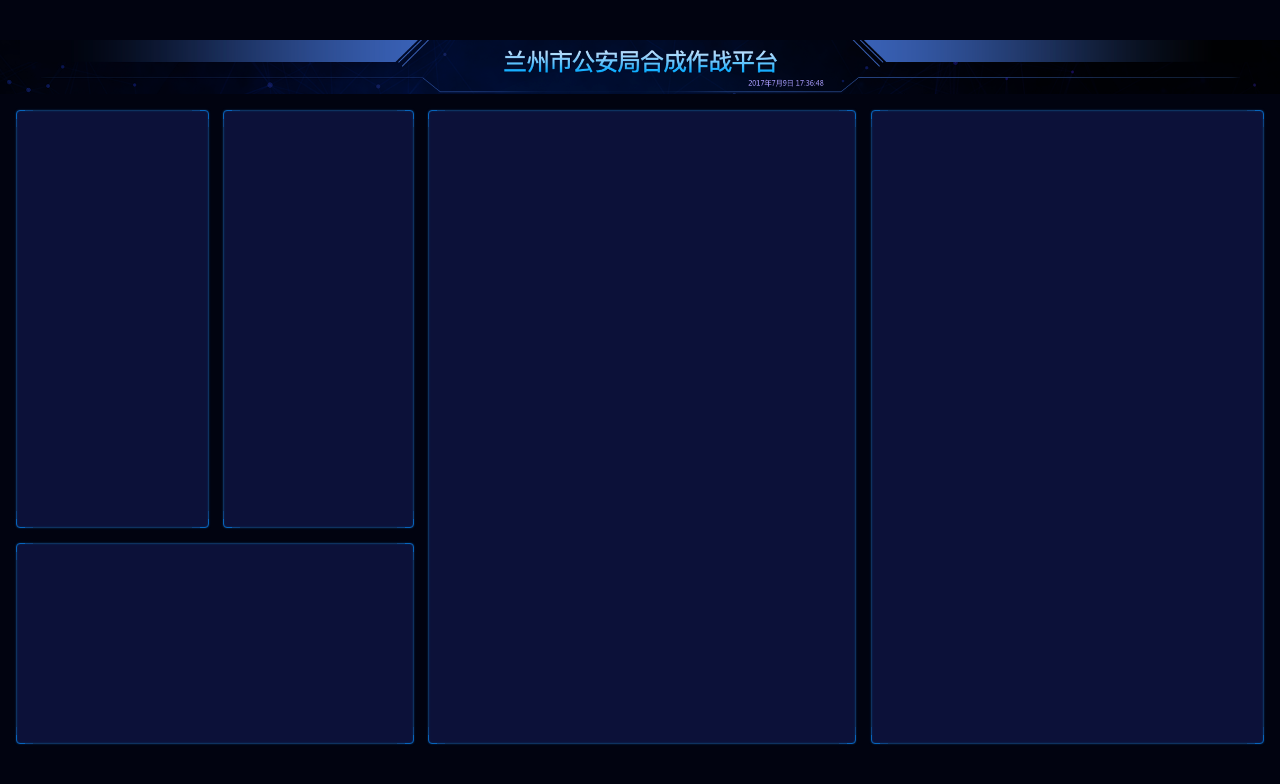
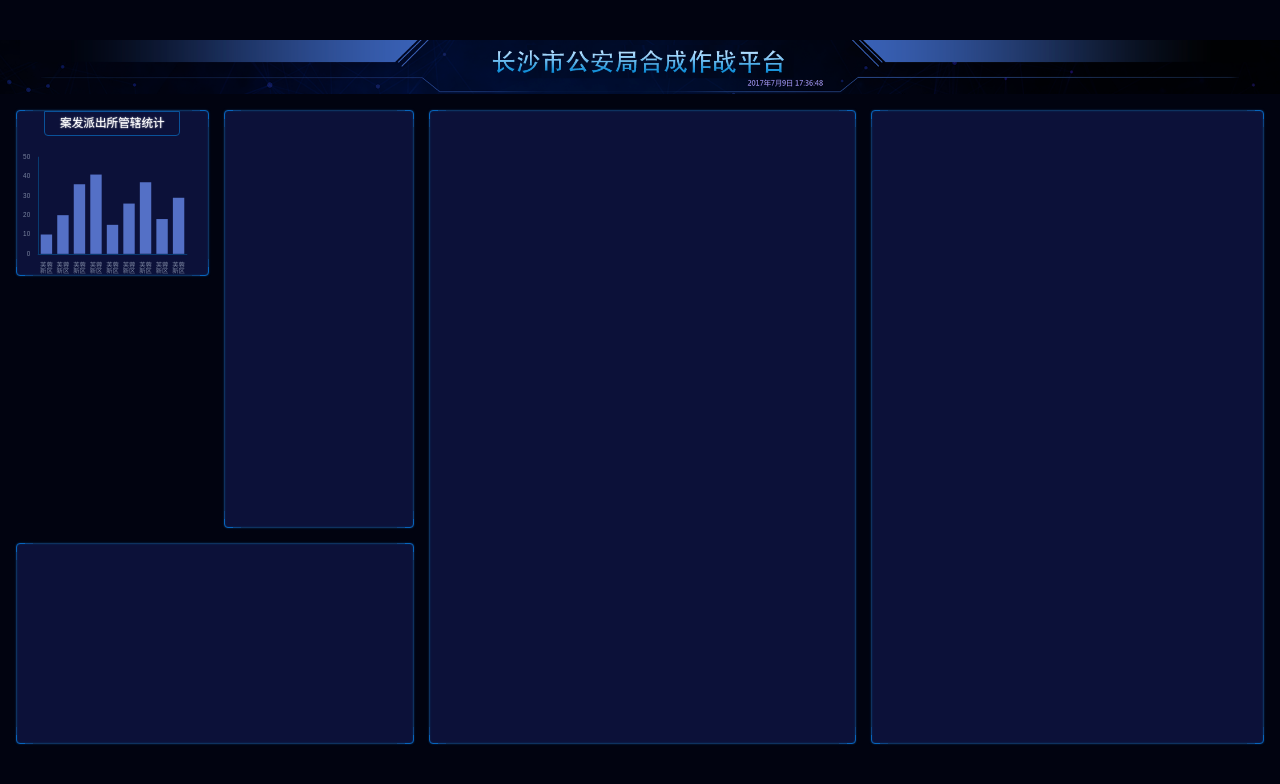
Before and after one commit to wuyangqin/visual-data, a React (Vite) app: page /#/ in a window 1280 px wide. Shown: the top 784 px of the page. Built offline with nearby package versions, Linux system fonts and the light colour scheme.

Commit message:
添加第一个柱状图

```diff
--- a/index.html
+++ b/index.html
@@ -10,7 +10,7 @@
     const clientHeight = document.documentElement.clientHeight;
     const screenScale = clientWidth / clientHeight
     const scale = 16 / 9
-    let pageWidth = screenScale > scale ? clientHeight * scale : clientWidth;
+    window.pageWidth = screenScale > scale ? clientHeight * scale : clientWidth;
     const pageHeight = pageWidth / scale
     const string = `<style>html {
       font-size: ${pageWidth / 100}px
--- a/src/pages/home.scss
+++ b/src/pages/home.scss
@@ -5,6 +5,7 @@
   display: flex;
   flex-direction: column;
   background: $background;
+  color: white;
   > header {
     height: px(102);
     background-size: cover;
@@ -18,7 +19,8 @@
     grid-column-gap: px(28);
     grid-row-gap: px(28);
     padding: px(30);
-    > section {
+    > section {text-align: center;}
+    .bordered {
       border: 1px solid #0764bc;
       border-radius: 4px;
       position: relative;
@@ -57,5 +59,25 @@
     > .section5 {
       grid-area: box5;
     }
+    .管辖统计 {
+      height: px(315);
+      display: flex;
+      flex-direction: column;
+      align-items: center;
+      h2 {
+        flex-shrink: 0;
+        border: 1px solid #0a5299;
+        border-bottom-left-radius: 4px;
+        border-bottom-right-radius: 4px;
+        font-size: px(22);
+        line-height: px(24);
+        padding: px(10) px(28);
+        text-shadow: 0 0 px(3) white;
+      }
+      .chart{
+        flex: 1;
+        width: 100%;
+      }
+    }
   }
 }
--- a/src/pages/home.tsx
+++ b/src/pages/home.tsx
@@ -1,17 +1,78 @@
-import React from 'react';
+import React, {useEffect, useRef} from 'react';
 import './home.scss';
 import headerBg from '../static/images/header.png'
+import * as echarts from 'echarts';
+
+const px = (n) => n / 2420 * (window as any).pageWidth;
 
 export const Home = () => {
+    const divRef = useRef(null)
+    useEffect(() => {
+        let myChart = echarts.init(divRef.current);
+        myChart.setOption({
+            textStyle: {
+                fontSize: px(12),
+                color: '#79839E'
+            },
+            title: {show: false},
+            legend: {show: false},
+            xAxis: {
+                data: ['芙蓉新区', '芙蓉新区', '芙蓉新区', '芙蓉新区', '芙蓉新区', '芙蓉新区', '芙蓉新区', '芙蓉新区', '芙蓉新区'],
+                axisTick: {show: false},
+                axisLine: {
+                    lineStyle: {color: '#083B70'}
+                },
+                axisLabel: {
+                    fontSize: px(12),
+                    formatter(val) {
+                        if (val.length > 2) {
+                            const array = val.split('');
+                            array.splice(2, 0, '\n');
+                            return array.join('');
+                        } else {
+                            return val;
+                        }
+                    }
+                },
+            },
+            grid: {
+                x: px(40),
+                y: px(40),
+                x2: px(40),
+                y2: px(40),
+            },
+            yAxis: {
+                splitLine: {show: false},
+                axisLine: {
+                    show: true,
+                    lineStyle: {color: '#083B70'}
+                },
+                axisLabel: {
+                    fontSize: px(12)
+                }
+            },
+            series: [{
+                type: 'bar',
+                data: [10, 20, 36, 41, 15, 26, 37, 18, 29]
+            }]
+        });
+    }, []);
     return (
         <div className="home">
             <header style={{backgroundImage: `url(${headerBg})`}}></header>
             <main>
-                <section className="section1"></section>
-                <section className="section2"></section>
-                <section className="section3"></section>
-                <section className="section4"></section>
-                <section className="section5"></section>
+                <section className="section1">
+                    <div className="bordered 管辖统计">
+                        <h2>案发派出所管辖统计</h2>
+                        <div ref={divRef} className="chart">
+
+                        </div>
+                    </div>
+                </section>
+                <section className="section2 bordered"></section>
+                <section className="section3 bordered"></section>
+                <section className="section4 bordered"></section>
+                <section className="section5 bordered"></section>
             </main>
         </div>
     );
--- a/src/shared/style.scss
+++ b/src/shared/style.scss
@@ -17,7 +17,7 @@
 *::after {box-sizing: border-box;}
 body {
   font-family: $font-hei;
-  font-size: 16px;
+  font-size: px(16);
   background: $background;
 }
 
@@ -33,3 +33,6 @@
   display: flex;
   flex-direction: column;
 }
+h1, h2, h3, h4, h5, h6 {
+  font-size: px(16);
+}
```
Also changed, not shown: src/static/images/header.png.
